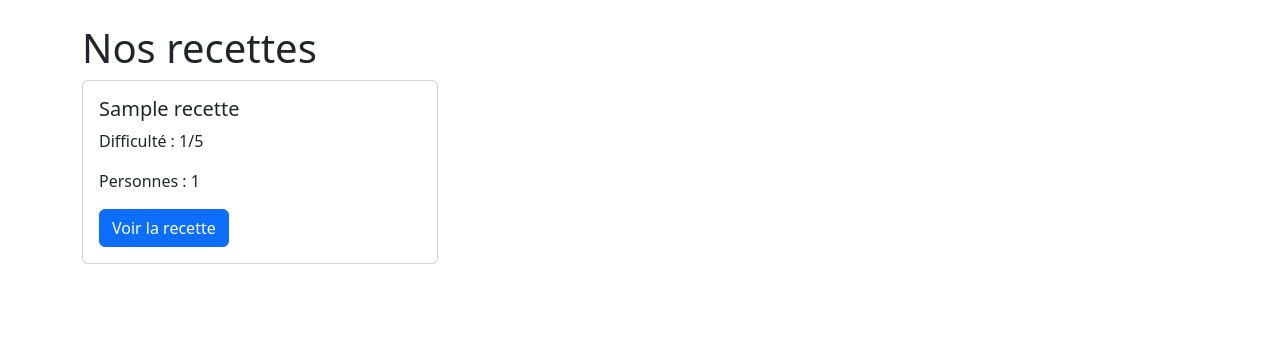
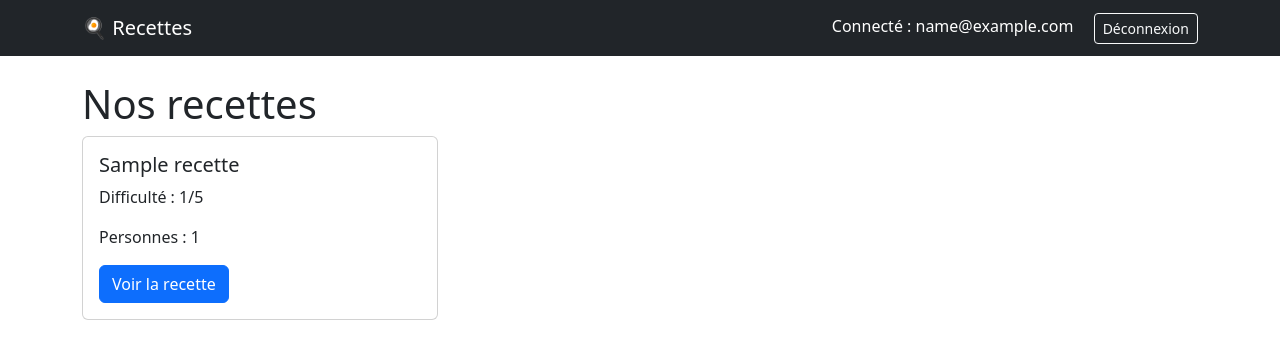
Before and after one commit to RaphaelDL18/SAE_BDD_PW, a PHP site: page /projet/liste.php in a window 1280 px wide. Shown: the top 359 px of the page. Run offline with PHP 8.4, Linux system fonts and the light colour scheme; the visitor is signed in with stand-in values (Sample User, id 1); tables that the repository leaves empty hold one stand-in row (values such as "Sample post").

Commit message:
ajout navbar et gestion session

```diff
--- a/projet/auth.php
+++ b/projet/auth.php
@@ -44,6 +44,7 @@ if ($_SERVER['REQUEST_METHOD'] === 'POST') {
     <link rel="stylesheet" href="https://cdn.jsdelivr.net/npm/bootstrap@5.3.0/dist/css/bootstrap.min.css">
 </head>
 <body>
+    <?php require_once 'includes/navbar.php'; ?>
 <div class="container mt-4">
     <?php if (!empty($erreur)) : ?>
     <div class="alert alert-danger"><?= htmlspecialchars($erreur) ?></div>
--- a/projet/detail.php
+++ b/projet/detail.php
@@ -48,6 +48,7 @@ $ingredients = $stmt->fetchAll();
     <link rel="stylesheet" href="https://cdn.jsdelivr.net/npm/bootstrap@5.3.0/dist/css/bootstrap.min.css">
 </head>
 <body>
+    <?php require_once 'includes/navbar.php'; ?>
 <div class="container mt-4">
 
     <a href="liste.php" class="btn btn-secondary mb-3">← Retour à la liste</a>
--- /dev/null
+++ b/projet/includes/navbar.php
@@ -0,0 +1,13 @@
+<nav class="navbar navbar-expand-lg navbar-dark bg-dark mb-4">
+    <div class="container">
+        <a class="navbar-brand" href="liste.php">🍳 Recettes</a>
+        <div class="ms-auto">
+            <?php if (isset($_SESSION['u_id'])) : ?>
+                <span class="text-white me-3">Connecté : <?= htmlspecialchars($_SESSION['email']) ?></span>
+                <a href="logout.php" class="btn btn-outline-light btn-sm">Déconnexion</a>
+            <?php else : ?>
+                <a href="auth.php" class="btn btn-outline-light btn-sm">Connexion / Inscription</a>
+            <?php endif; ?>
+        </div>
+    </div>
+</nav>
--- a/projet/liste.php
+++ b/projet/liste.php
@@ -1,4 +1,5 @@
 <?php
+session_start();
 require_once 'includes/connexion.php';
 $stmt = $pdo->query('SELECT r_id, titre, diff, nb_prsn FROM Recette');
 $recettes = $stmt->fetchAll();
@@ -11,6 +12,7 @@ $recettes = $stmt->fetchAll();
     <link rel="stylesheet" href="https://cdn.jsdelivr.net/npm/bootstrap@5.3.0/dist/css/bootstrap.min.css">
 </head>
 <body>
+    <?php require_once 'includes/navbar.php'; ?>
 <div class="container mt-4">
     <h1>Nos recettes</h1>
     <div class="row">
--- /dev/null
+++ b/projet/logout.php
@@ -0,0 +1,6 @@
+<?php
+session_start();
+session_destroy();
+header('Location: liste.php');
+exit;
+?>
```
